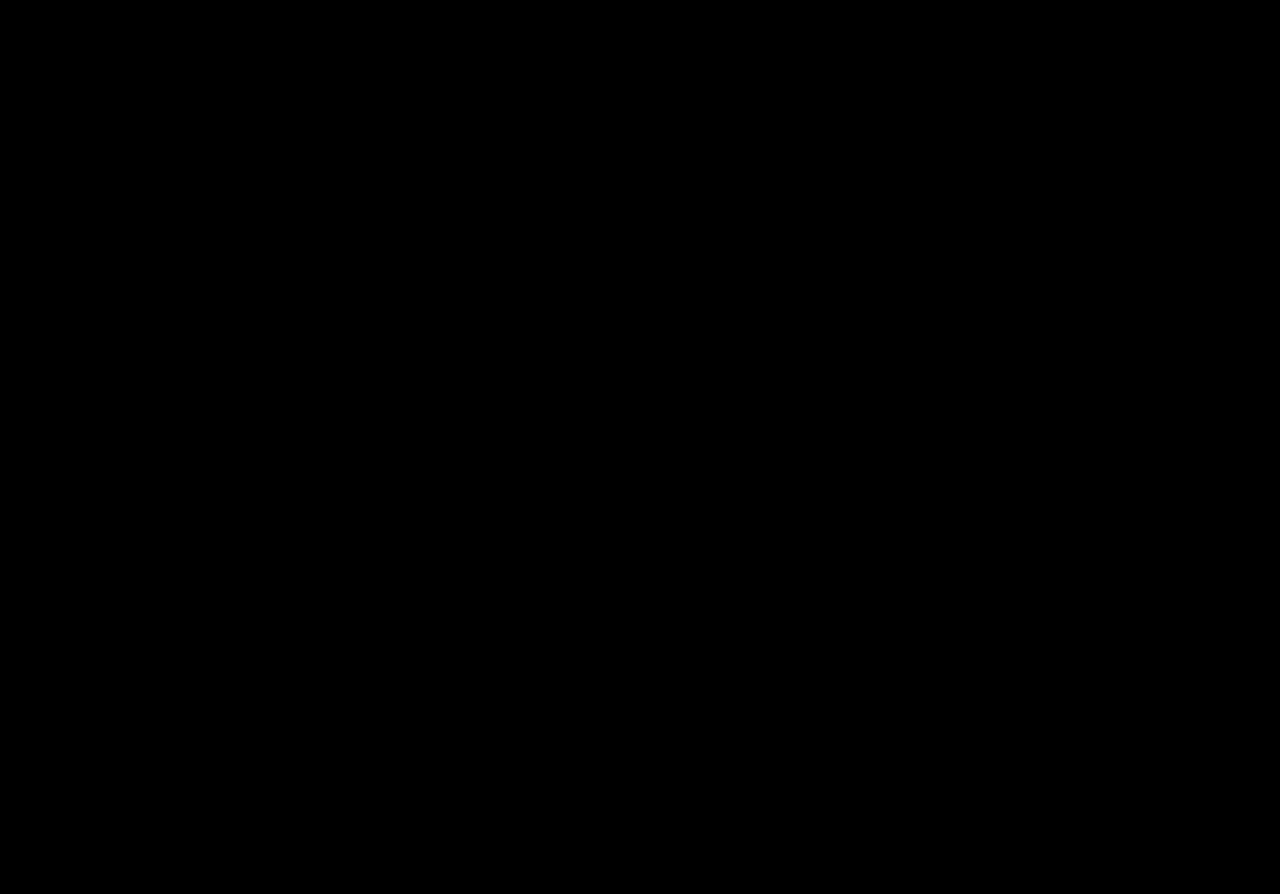
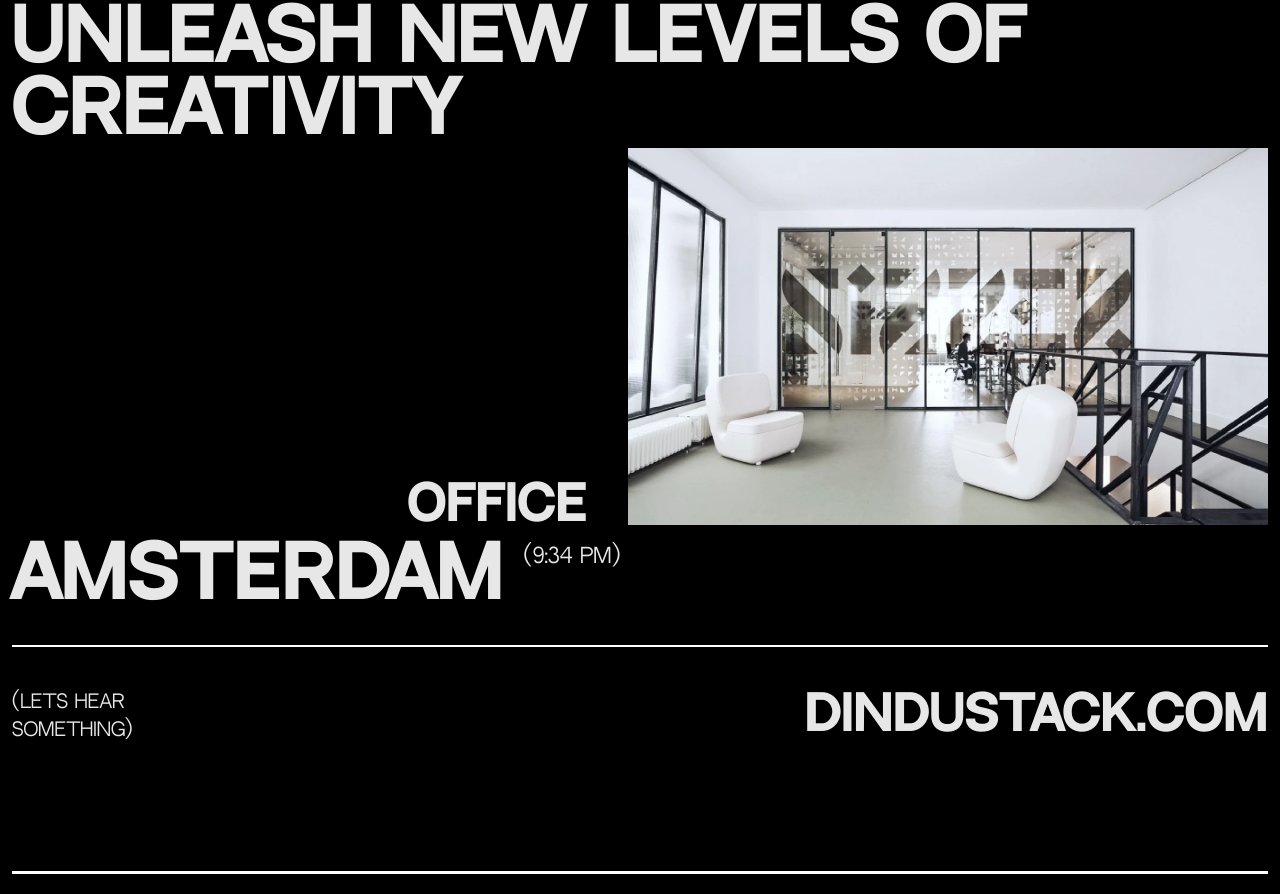
Before and after one commit to dindustack/music-agency-site, a Next.js app: page / in a window 1280 px wide. Shown: the part 5945-6839 px from the top of the page. Before the commit the page ends 5879 px from the top, so only its background shows below. Built offline with nearby package versions, Linux system fonts and the light colour scheme; a web font is replaced by a local one.

Commit message:
office section fix

```diff
--- /dev/null
+++ b/components/Office.js
@@ -0,0 +1,35 @@
+import React from "react";
+import Image from "next/image";
+
+import office from "../images/home-office.png"
+
+export default function Office() {
+  return (
+    <div className="relative h-fit font-neutralFace w-full py-5 px-3">
+      <div className="w-full h-[2px] bg-white"></div>
+      <div className="py-10 flex flex-col">
+        <h1 className="text-5xl md:text-7xl font-bold">
+          Unleash new levels of <br /> creativity
+        </h1>
+        <div className="flex my-2 items-end w-full justify-end">
+          <h1 className="text-3xl md:text-5xl font-bold mx-4 lg:mx-10">
+            office
+          </h1>
+          <Image src={office} alt="" className="w-[50vw]"  />
+        </div>
+        <h1 className="text-5xl md:text-7xl font-bold flex items-start">
+          amsterdam
+          <span className="text-xl font-normal mt-2 mx-5">(9:34 pm)</span>
+        </h1>
+      </div>
+      <div className="w-full h-[2px] bg-white"></div>
+      <div className="flex flex-col lg:flex-row justify-between py-10 pb-32">
+        <div className="text-lg">
+          (lets hear <br /> something)
+        </div>
+        <div className="text-5xl font-bold">dindustack.com</div>
+      </div>
+      <div className="w-full h-[3px] bg-white"></div>
+    </div>
+  );
+}
--- a/pages/index.js
+++ b/pages/index.js
@@ -5,6 +5,7 @@ import About from "../components/About";
 import Concepts from "../components/Concepts";
 import Publications from "../components/Publications";
 import Awards from "../components/Awards";
+import Office from "../components/Office";
 
 export default function HomePage() {
   return (
@@ -15,6 +16,7 @@ export default function HomePage() {
       <Concepts />
       <Publications />
       <Awards />
+      <Office />
     </div>
   );
 }
```
